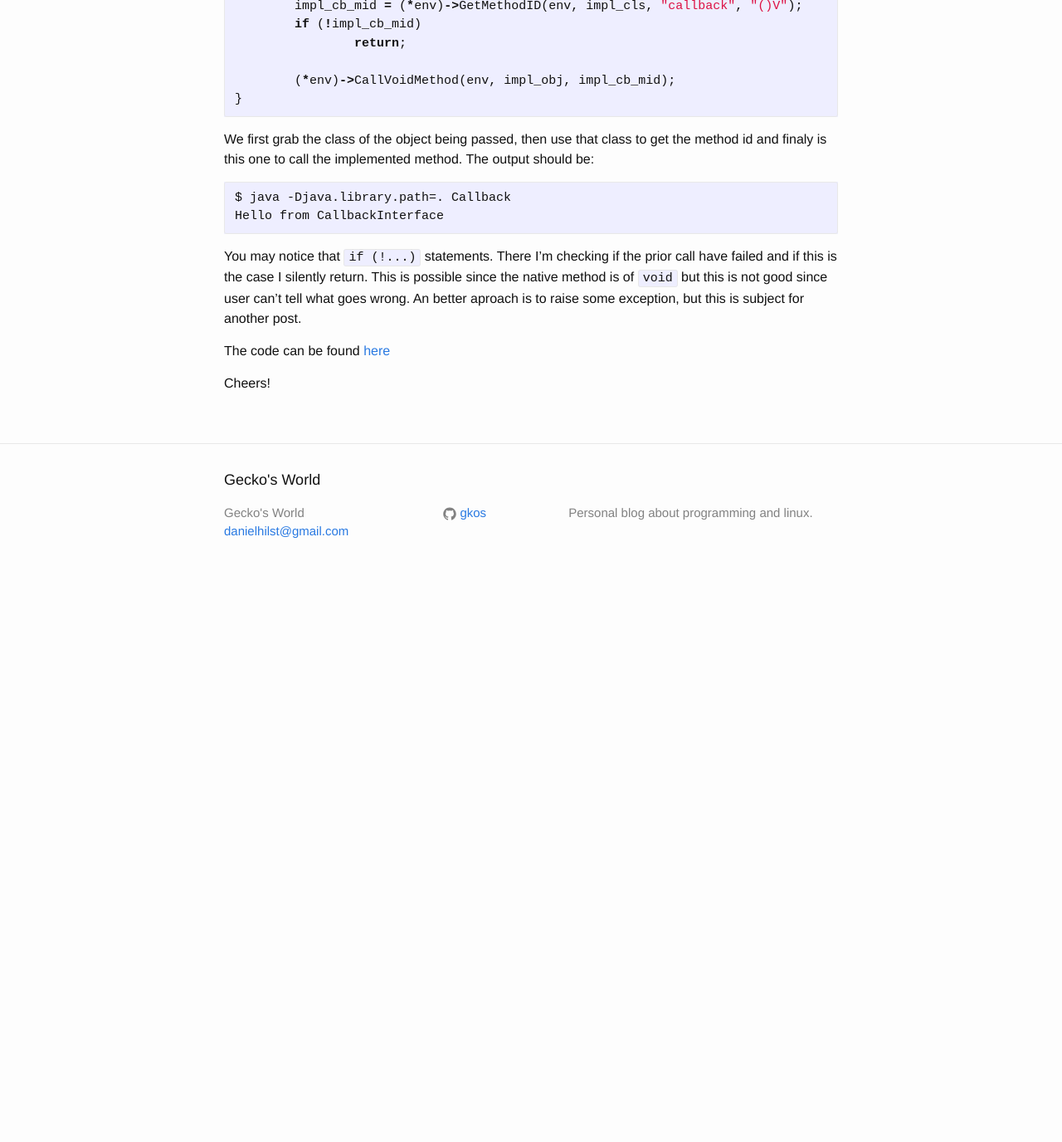
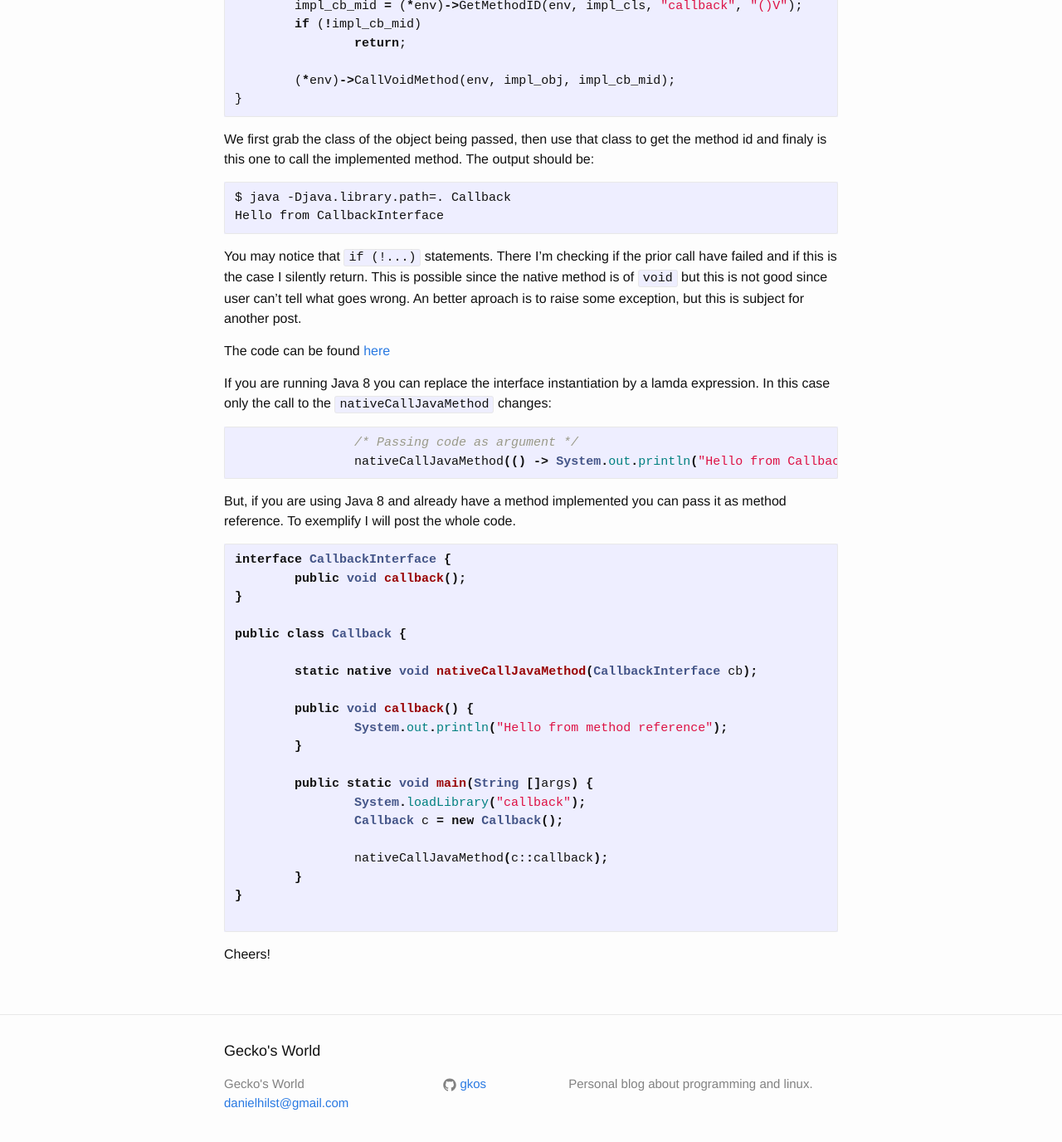
Before and after one commit to dhilst/dhilst.github.io, a Jekyll site: the page built from _posts/2016-10-02-JNI-Callback.md, in a window 1280 px wide and 1400 px high, scrolled down 3337 px. Shown: the top 1376 px of the window at 83% size. Built offline with Jekyll 4.4.1, drawn with Linux system fonts in a browser that asks for light colours; before the commit the page ends 4049 px from its top, so only the background shows below that.

Commit message:
post update

````diff
--- a/_posts/2016-10-02-JNI-Callback.md
+++ b/_posts/2016-10-02-JNI-Callback.md
@@ -188,4 +188,39 @@ is subject for another post.
 
 The code can be found [here](https://gist.github.com/gkos/b29d6703d8bbc0e5b626ba56e23a0838)
 
+If you are running Java 8 you can replace the interface instantiation
+by a lamda expression. In this case only the call to the `nativeCallJavaMethod`
+changes:
+
+``` java
+		/* Passing code as argument */
+		nativeCallJavaMethod(() -> System.out.println("Hello from CallbackInterface"));
+```
+
+But, if you are using Java 8 and already have a method implemented you can
+pass it as method reference. To exemplify I will post the whole code.
+
+``` java
+interface CallbackInterface {
+	public void callback();
+}
+
+public class Callback {
+
+	static native void nativeCallJavaMethod(CallbackInterface cb);
+
+	public void callback() {
+		System.out.println("Hello from method reference");
+	}
+
+	public static void main(String []args) {
+		System.loadLibrary("callback");
+		Callback c = new Callback();
+
+		nativeCallJavaMethod(c::callback);
+	}
+}
+
+```
+
 Cheers!
````
